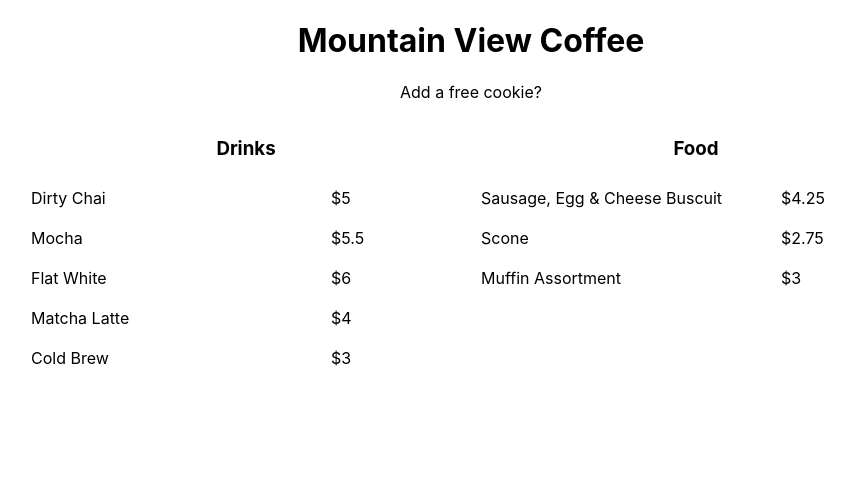
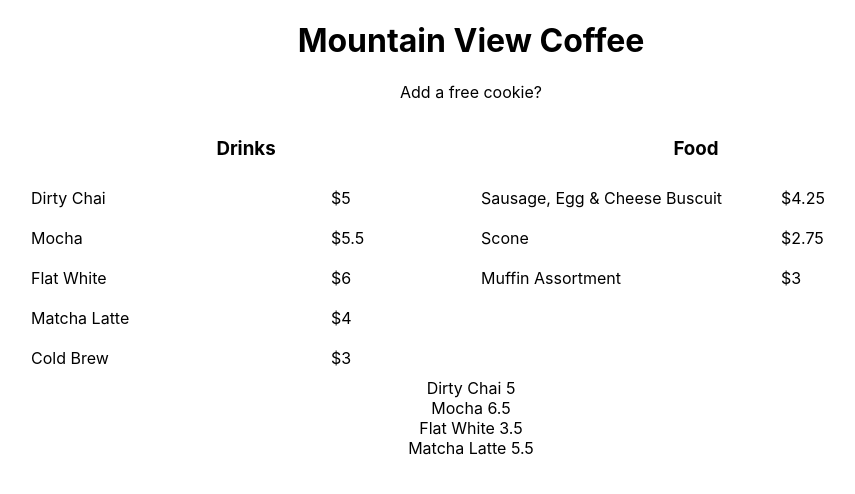
Before and after one commit to mkettel/react, a React (Create React App) app in the folder my-app/: page / in a window 1280 px wide. Shown: the top 494 px of the page, without its empty margins (169-1024 px from the left). Built offline with nearby package versions, Linux system fonts and the light colour scheme.

Commit message:
added another way to make menu items based on iterating using the .map functionality. this should help out to organize data. Then if a new menu item is added, it can just be added to the array instead of a whole new HTML line

```diff
--- a/my-app/src/App.js
+++ b/my-app/src/App.js
@@ -1,11 +1,19 @@
 import logo from './logo.svg';
 // this imports the css file to the application file
 import './App.css';
+import { useSyncExternalStore } from 'react';
 
 function App() {
   const name = <h1 className='title'>Mountain View Coffee </h1>; // you can put the html as a variable then call it below which is very useful
   const price = 15.00;
   const redText = false;
+  // drinks object below that could be used to get displayed in the menu or just to organize the data?
+  const drinks = [
+    { name: "Dirty Chai", price: 5.00 },
+    { name: "Mocha", price: 6.50 },
+    { name: "Flat White", price: 3.50 },
+    { name: "Matcha Latte", price: 5.50 },
+  ];
   return (
     <div className="App">
       {name}
@@ -25,9 +33,14 @@ function App() {
           <MenuItem name="Scone" price={2.75}/>
           <MenuItem name="Muffin Assortment" price={3.00}/>
         </div>
+      </div>
+      <div className="menu-two">
+        {drinks.map((drink, key) => {
+          return <Drink name={drink.name} price={drink.price} />
+        })}
+      </div>
       <div className="management">
         <p>Manager:</p><Manager name="Ryan" age={25} email="ryan@mountainview.com"/>
-      </div>
       </div>
     </div>
   );
@@ -54,4 +67,14 @@ const MenuItem = (props) => {
   )
 }
 
+const Drink = (props) => {
+  return (
+    <div>
+      {props.name} {props.price}
+    </div>
+  )
+}
+
+
+
 export default App;
```
